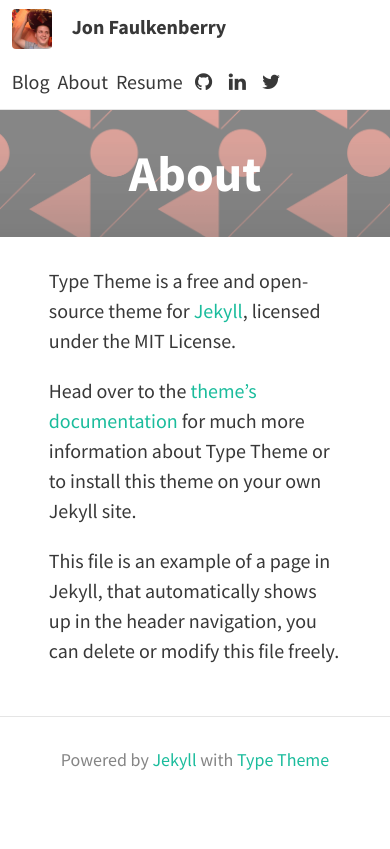
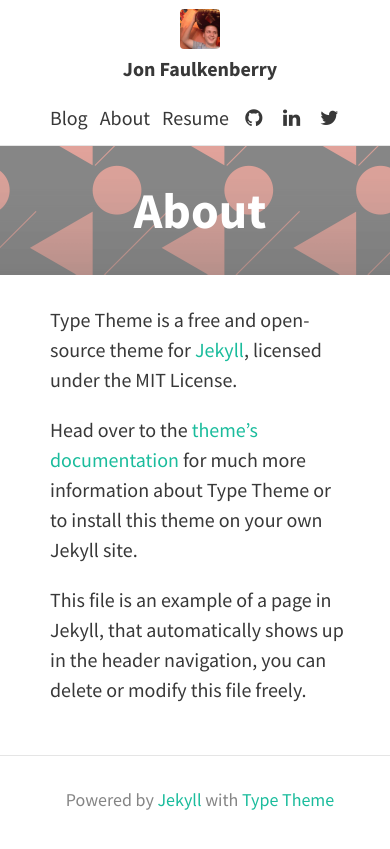
Before and after one commit to jonfaulkenberry/jonfaulkenberry.github.io, a Jekyll site: the page built from about.md, in a window 390 px wide. Shown: the top 849 px of the page. Built offline with Jekyll 4.4.1, drawn with Linux system fonts in a browser that asks for light colours; nearby versions of some CDN libraries.

Commit message:
Better topnav

```diff
--- a/_includes/header.html
+++ b/_includes/header.html
@@ -15,14 +15,14 @@
 	</div>
 	<nav class="site-nav">
 		<ul>
-			<li>
+			<li class="site-nav-link">
 				<a class="page-link" href="{{ site.blog_link }}">
 					{{ site.blog_link_title }}
 				</a>
 			</li>
 			{% for page in site.pages %}
 			{% if page.title and page.hide != true %}
-			<li>
+			<li class="site-nav-link">
 				<a class="page-link" href="{{ page.url | prepend: site.baseurl }}">
 					{{ page.title }}
 				</a>
--- a/_includes/icons.html
+++ b/_includes/icons.html
@@ -1,5 +1,5 @@
 {% if site.theme.rss %}
-<li>
+<li class="site-nav-link">
 	<a href="{{ "/feed.xml" | prepend: site.baseurl | prepend: site.url }}" title="{{ site.theme.str_rss_follow }}">
 		<i class="fa fa-fw fa-rss"></i>
 	</a>
@@ -7,7 +7,7 @@
 {% endif %}
 
 {% if site.theme.email_address %}
-<li>
+<li class="site-nav-link">
 	<a href="mailto:{{ site.theme.email_address }}" title="{{ site.theme.str_email }}">
 		<i class="fa fa-fw fa-envelope"></i>
 	</a>
@@ -15,7 +15,7 @@
 {% endif %}
 
 {% if site.theme.behance %}
-<li>
+<li class="site-nav-link">
 	<a href="https://www.behance.net/{{ site.theme.behance }}" title="{{ site.theme.str_follow_on }} Behance">
 		<i class="fa fa-fw fa-behance"></i>
 	</a>
@@ -23,7 +23,7 @@
 {% endif %}
 
 {% if site.theme.bitbucket %}
-<li>
+<li class="site-nav-link">
 	<a href="https://bitbucket.org/{{ site.theme.bitbucket }}" title="{{ site.theme.str_follow_on }} Bitbucket">
 		<i class="fa fa-fw fa-bitbucket"></i>
 	</a>
@@ -31,7 +31,7 @@
 {% endif %}
 
 {% if site.theme.dribbble %}
-<li>
+<li class="site-nav-link">
 	<a href="https://dribbble.com/{{ site.theme.dribbble }}" title="{{ site.theme.str_follow_on }} Dribbble">
 		<i class="fa fa-fw fa-dribbble"></i>
 	</a>
@@ -39,7 +39,7 @@
 {% endif %}
 
 {% if site.theme.facebook %}
-<li>
+<li class="site-nav-link">
 	<a href="https://www.facebook.com/{{ site.theme.facebook }}" title="{{ site.theme.str_follow_on }} Facebook">
 		<i class="fa fa-fw fa-facebook"></i>
 	</a>
@@ -47,7 +47,7 @@
 {% endif %}
 
 {% if site.theme.flickr %}
-<li>
+<li class="site-nav-link">
 	<a href="https://www.flickr.com/photos/{{ site.theme.flickr }}" title="{{ site.theme.str_follow_on }} Flickr">
 		<i class="fa fa-fw fa-flickr"></i>
 	</a>
@@ -55,7 +55,7 @@
 {% endif %}
 
 {% if site.theme.github %}
-<li>
+<li class="site-nav-link">
 	<a href="https://github.com/{{ site.theme.github }}" title="{{ site.theme.str_follow_on }} GitHub">
 		<i class="fa fa-fw fa-github"></i>
 	</a>
@@ -63,7 +63,7 @@
 {% endif %}
 
 {% if site.theme.google_plus %}
-<li>
+<li class="site-nav-link">
 	<a href="https://plus.google.com/{{ site.theme.google_plus }}" title="{{ site.theme.str_follow_on }} Google+">
 		<i class="fa fa-fw fa-google-plus"></i>
 	</a>
@@ -71,7 +71,7 @@
 {% endif %}
 
 {% if site.theme.instagram %}
-<li>
+<li class="site-nav-link">
 	<a href="http://instagram.com/{{ site.theme.instagram }}" title="{{ site.theme.str_follow_on }} Instagram">
 		<i class="fa fa-fw fa-instagram"></i>
 	</a>
@@ -79,7 +79,7 @@
 {% endif %}
 
 {% if site.theme.linkedin %}
-<li>
+<li class="site-nav-link">
 	<a href="{{ site.theme.linkedin }}" title="{{ site.theme.str_follow_on }} LinkedIn">
 		<i class="fa fa-fw fa-linkedin"></i>
 	</a>
@@ -87,7 +87,7 @@
 {% endif %}
 
 {% if site.theme.pinterest %}
-<li>
+<li class="site-nav-link">
 	<a href="http://www.pinterest.com/{{ site.theme.pinterest }}" title="{{ site.theme.str_follow_on }} Pinterest">
 		<i class="fa fa-fw fa-pinterest"></i>
 	</a>
@@ -95,7 +95,7 @@
 {% endif %}
 
 {% if site.theme.reddit %}
-<li>
+<li class="site-nav-link">
 	<a href="https://www.reddit.com/user/{{ site.theme.reddit }}" title="{{ site.theme.str_follow_on }} Reddit">
 		<i class="fa fa-fw fa-reddit"></i>
 	</a>
@@ -103,7 +103,7 @@
 {% endif %}
 
 {% if site.theme.soundcloud %}
-<li>
+<li class="site-nav-link">
 	<a href="https://soundcloud.com/{{ site.theme.soundcloud }}" title="{{ site.theme.str_follow_on }} SoundCloud">
 		<i class="fa fa-fw fa-soundcloud"></i>
 	</a>
@@ -111,7 +111,7 @@
 {% endif %}
 
 {% if site.theme.stack_exchange %}
-<li>
+<li class="site-nav-link">
 	<a href="{{ site.theme.stack_exchange }}" title="{{ site.theme.str_follow_on }} Stack Exchange">
 		<i class="fa fa-fw fa-stack-exchange"></i>
 	</a>
@@ -119,7 +119,7 @@
 {% endif %}
 
 {% if site.theme.steam %}
-<li>
+<li class="site-nav-link">
 	<a href="http://steamcommunity.com/id/{{ site.theme.steam }}" title="{{ site.theme.str_follow_on }} Steam">
 		<i class="fa fa-fw fa-steam"></i>
 	</a>
@@ -127,7 +127,7 @@
 {% endif %}
 
 {% if site.theme.tumblr %}
-<li>
+<li class="site-nav-link">
 	<a href="http://{{ site.theme.tumblr }}.tumblr.com/" title="{{ site.theme.str_follow_on }} Tumblr">
 		<i class="fa fa-fw fa-tumblr"></i>
 	</a>
@@ -135,7 +135,7 @@
 {% endif %}
 
 {% if site.theme.twitter %}
-<li>
+<li class="site-nav-link">
 	<a href="https://twitter.com/{{ site.theme.twitter }}" title="{{ site.theme.str_follow_on }} Twitter">
 		<i class="fa fa-fw fa-twitter"></i>
 	</a>
@@ -143,7 +143,7 @@
 {% endif %}
 
 {% if site.theme.wordpress %}
-<li>
+<li class="site-nav-link">
 	<a href="https://{{ site.theme.wordpress }}.wordpress.com/" title="{{ site.theme.str_follow_on }} WordPress">
 		<i class="fa fa-fw fa-wordpress"></i>
 	</a>
@@ -151,7 +151,7 @@
 {% endif %}
 
 {% if site.theme.youtube %}
-<li>
+<li class="site-nav-link">
 	<a href="https://www.youtube.com/user/{{ site.theme.youtube }}" title="{{ site.theme.str_follow_on }} YouTube">
 		<i class="fa fa-fw fa-youtube"></i>
 	</a>
--- a/_sass/base/_global.scss
+++ b/_sass/base/_global.scss
@@ -19,6 +19,7 @@ body {
   font-family: $font-family;
   font-size: $font-size;
   word-wrap: break-word;
+  min-width: 400px;
 }
 h1, h2, h3, h4, h5, h6 {
   line-height: 1.3;
--- a/_sass/includes/_header.scss
+++ b/_sass/includes/_header.scss
@@ -8,6 +8,9 @@
 
   a {
     color: $header-link-color;
+    &:hover {
+      color: #1ABC9C;
+    }
   }
 
   .avatar {
@@ -25,7 +28,21 @@
     font-size: 1em;
     line-height: 1.5;
   }
-
+  @media (max-width: 600px) {
+    .branding {
+      text-align: center;
+      a {
+        display: inline-block
+      }
+      .avatar {
+        margin-left: auto;
+        margin-right: auto;
+      }
+      .site-title {
+        float: none;
+      }
+    }
+  }
   .site-nav {
     ul {
       margin: 0;
@@ -40,13 +57,16 @@
       float: left;
       margin-right: 0.4em;
     }
-    @media (max-width: 1100px) {
+    @media (max-width: 600px) {
       ul {
         display: inline-block;
-        float: left;
+        float: none;
         padding-top: $padding-small;
-        text-align: left;
+        text-align: center;
         width: 100%;
+      }
+      li {
+        float: none;
       }
     }
   }
```
Also changed, not shown: hire/index.html (added, +12 -0 lines).
